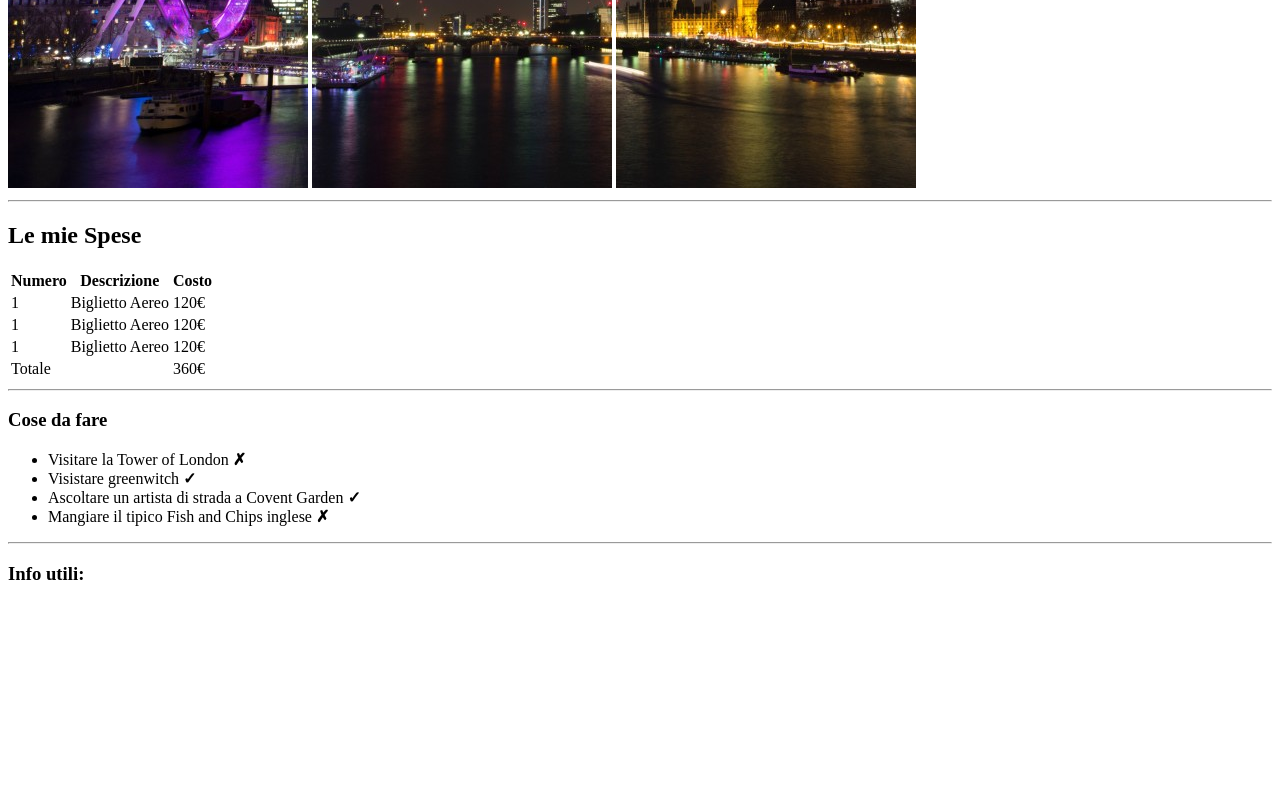
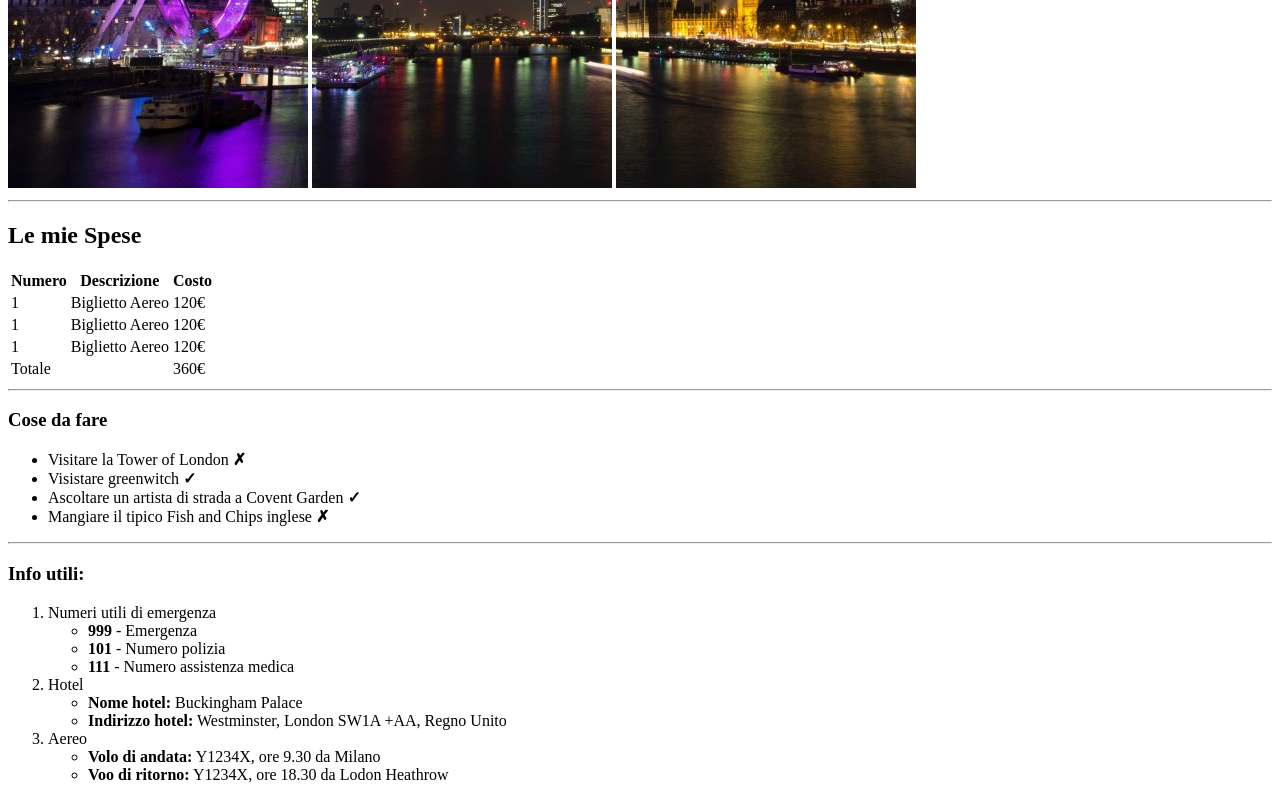
Before and after one commit to danilopiccinni/html-london-trip2, a plain HTML site: page index.html in a window 1280 px wide. Shown: the part 492-1292 px from the top of the page. Before the commit the page ends 1096 px from the top, so only its background shows below. Drawn offline with Linux system fonts and the light colour scheme.

Commit message:
Main-Sezione info-inderimento info e dettagli

```diff
--- a/index.html
+++ b/index.html
@@ -85,6 +85,25 @@
 
             <h3>Info utili:</h3>
 
+            <ol>
+                <li>Numeri utili di emergenza</li>
+                    <ul>
+                        <li><strong>999</strong> - Emergenza</li>
+                        <li><strong>101</strong> - Numero polizia</li>
+                        <li><strong>111</strong> - Numero assistenza medica</li>
+                    </ul>
+                <li>Hotel</li>
+                    <ul>
+                        <li><strong>Nome hotel:</strong> Buckingham Palace</li>
+                        <li><strong>Indirizzo hotel:</strong> Westminster, London SW1A +AA, Regno Unito</li>
+                    </ul>
+                <li>Aereo</li>
+                    <ul>
+                        <li><strong>Volo di andata:</strong> Y1234X, ore 9.30 da Milano</li>
+                        <li><strong>Voo di ritorno:</strong> Y1234X, ore 18.30 da Lodon Heathrow</li>
+                    </ul>
+             </ol>
+
         </div>
 
 
```
